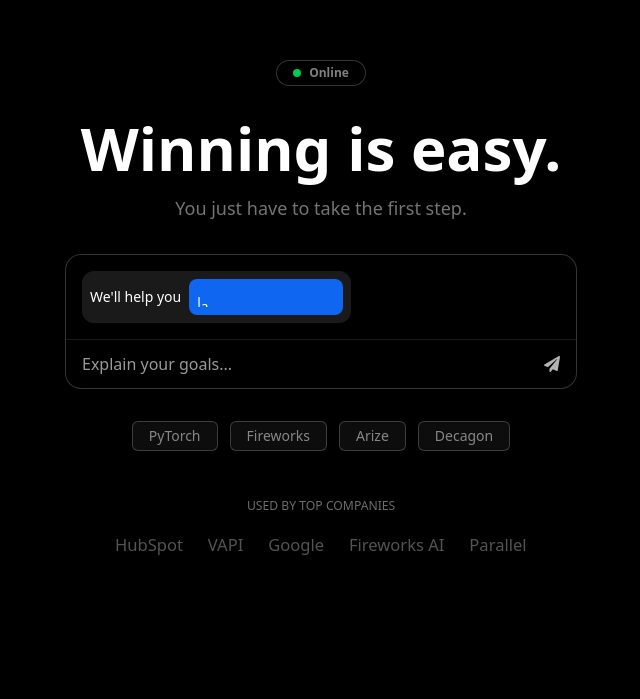
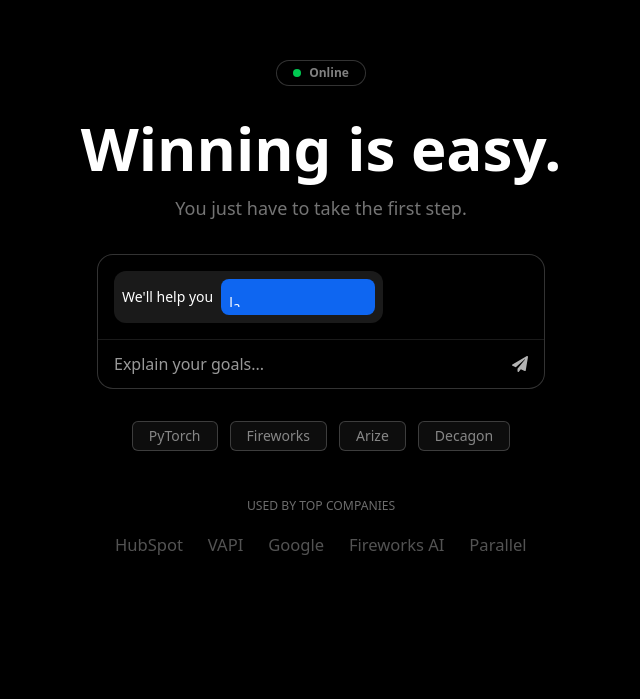
Before and after one commit to owenCTRL/OTTR, a React (Vite) app: page / in a window 1280 px wide. Shown: the part 101-800 px from the top of the page, without its empty margins (319-959 px from the left). Built offline with nearby package versions, Linux system fonts and the light colour scheme.

Commit message:
🟢 Changes Look Good !: logging off

```diff
--- a/src/components/ChatBox.jsx
+++ b/src/components/ChatBox.jsx
@@ -20,7 +20,7 @@ export default function ChatBox() {
   return (
     <div
       ref={containerRef}
-      className={`w-full min-w-sm md:min-w-lg mx-auto transition-all duration-500 ease-in-out ${
+      className={`w-full min-w-sm px-8 md:min-w-lg mx-auto transition-all duration-500 ease-in-out${
         expanded ? "h-[28rem]" : "h-fit"
       }`}
     >
```
